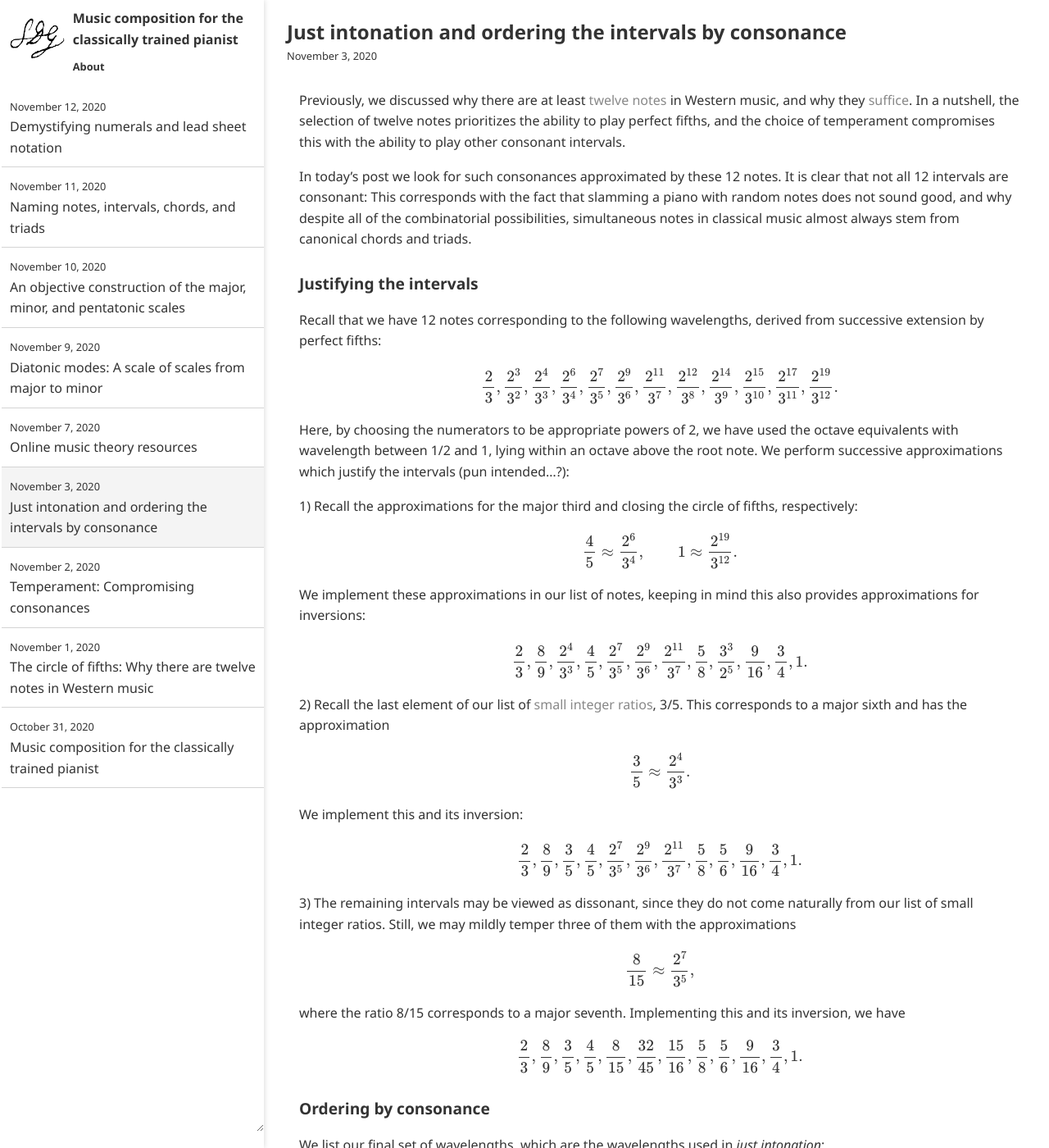
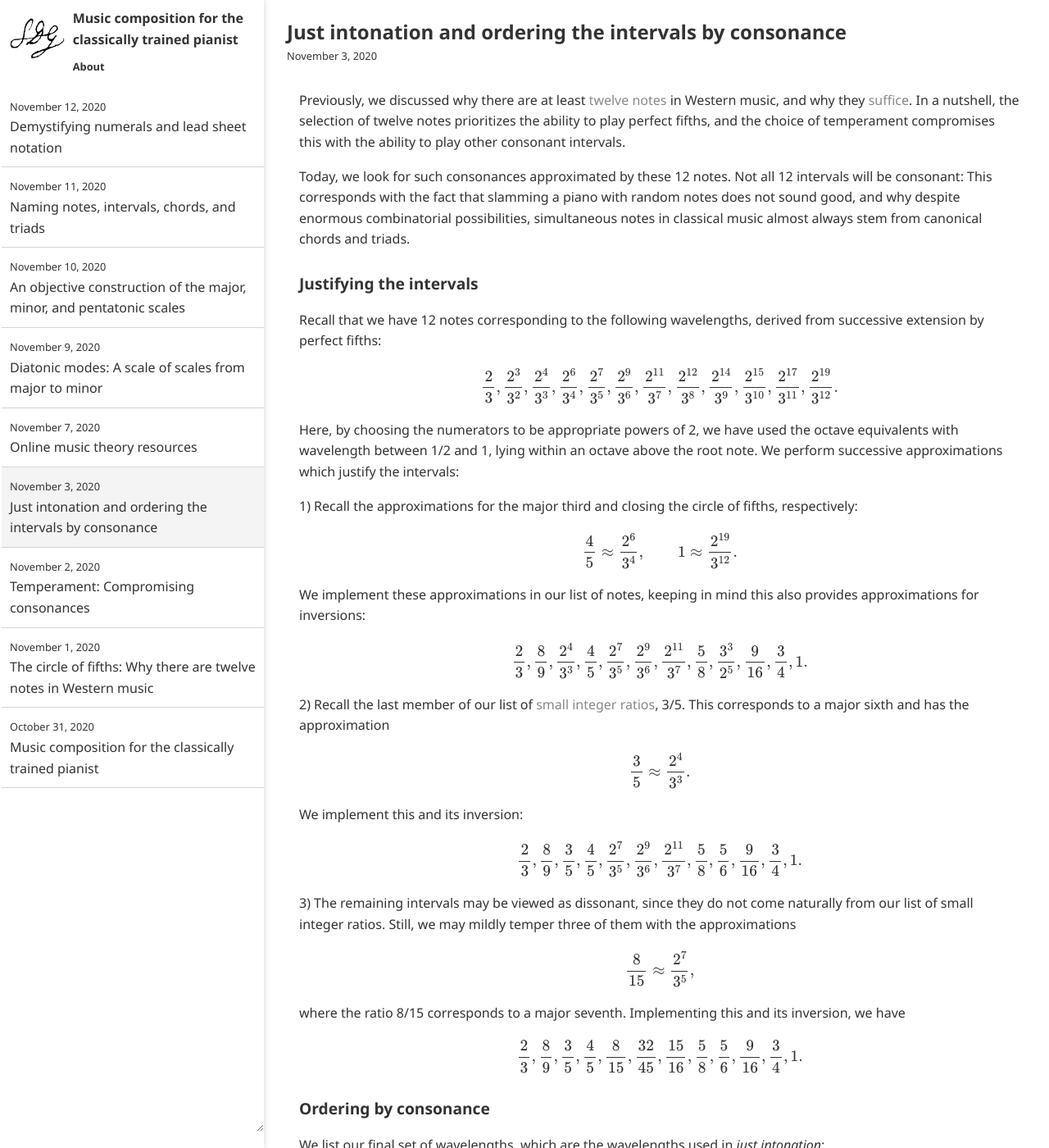
Before and after one commit to ansyblenetwork/sdg, a Jekyll site: the page built from _posts/2020-11-03-just-intonation-and.md, in a window 1280 px wide and 1400 px high. Shown: the whole window at 82% size. Built offline with Jekyll 4.4.1, drawn with Linux system fonts in a browser that asks for light colours; formulas are drawn with MathJax 3; some of the changed text lies outside the part shown.

Commit message:
Update 2020-11-03-just-intonation-and.md

```diff
--- a/_posts/2020-11-03-just-intonation-and.md
+++ b/_posts/2020-11-03-just-intonation-and.md
@@ -4,7 +4,7 @@ title: "Just intonation and ordering the intervals by consonance"
 
 Previously, we discussed why there are at least [twelve notes]({{ "" | relative_url }}{% post_url 2020-11-01-the-circle-of %}) in Western music, and why they [suffice]({{ "" | relative_url }}{% post_url 2020-11-02-temperament-compromising-consonances %}). In a nutshell, the selection of twelve notes prioritizes the ability to play perfect fifths, and the choice of temperament compromises this with the ability to play other consonant intervals.
 
-In today's post we look for such consonances approximated by these 12 notes. It is clear that not all 12 intervals are consonant: This corresponds with the fact that slamming a piano with random notes does not sound good, and why despite all of the combinatorial possibilities, simultaneous notes in classical music almost always stem from canonical chords and triads.
+Today, we look for such consonances approximated by these 12 notes. Not all 12 intervals will be consonant: This corresponds with the fact that slamming a piano with random notes does not sound good, and why despite enormous combinatorial possibilities, simultaneous notes in classical music almost always stem from canonical chords and triads.
 
 ### Justifying the intervals
 
@@ -12,7 +12,7 @@ Recall that we have 12 notes corresponding to the following wavelengths, derived
 
 $$\frac{2}{3}, \frac{2^3}{3^2}, \frac{2^4}{3^3}, \frac{2^6}{3^4}, \frac{2^7}{3^5}, \frac{2^9}{3^6}, \frac{2^{11}}{3^7}, \frac{2^{12}}{3^8}, \frac{2^{14}}{3^9}, \frac{2^{15}}{3^{10}}, \frac{2^{17}}{3^{11}}, \frac{2^{19}}{3^{12}}.$$
 
-Here, by choosing the numerators to be appropriate powers of 2, we have used the octave equivalents with wavelength between 1/2 and 1, lying within an octave above the root note. We perform successive approximations which justify the intervals (pun intended...?):
+Here, by choosing the numerators to be appropriate powers of 2, we have used the octave equivalents with wavelength between 1/2 and 1, lying within an octave above the root note. We perform successive approximations which justify the intervals:
 
 1) Recall the approximations for the major third and closing the circle of fifths, respectively:
 
@@ -22,7 +22,7 @@ We implement these approximations in our list of notes, keeping in mind this als
 
 $$\frac{2}{3}, \frac{8}{9}, \frac{2^4}{3^3}, \frac{4}{5}, \frac{2^7}{3^5}, \frac{2^9}{3^6}, \frac{2^{11}}{3^7}, \frac{5}{8}, \frac{3^3}{2^5}, \frac{9}{16}, \frac{3}{4}, 1.$$
 
-2) Recall the last element of our list of [small integer ratios]({{ "" | relative_url }}{% post_url 2020-11-01-the-circle-of %}), 3/5. This corresponds to a major sixth and has the approximation
+2) Recall the last member of our list of [small integer ratios]({{ "" | relative_url }}{% post_url 2020-11-01-the-circle-of %}), 3/5. This corresponds to a major sixth and has the approximation
 
 $$\frac{3}{5} \approx \frac{2^4}{3^3}.$$
 
@@ -68,7 +68,7 @@ In modern music, these wavelengths are only approximate due to [equal temperamen
 | 8/15 | major seventh (inversion of minor second) |
 | 32/45 | diminished fifth (inversion of itself) |
 
-The first row consists of the perfect consonances, the next two consist of imperfect consonances, and the last two consist of dissonances. The category of the 8/9 ratio, which did not come from the small integer ratios, depends on which resource you consult. Wikipedia lists it as consonant with a "citation needed" caveat.
+The first row consists of the perfect consonances, the next two consist of imperfect consonances, and the last two consist of dissonances. The 8/9 ratio and its inversion, which did not come from the small integer ratios, depends on which resource you consult. Wikipedia lists it as consonant with a "citation needed" caveat.
 <div id="controller1"></div>
 <script>
 makeInteractive("controller1",`
```
